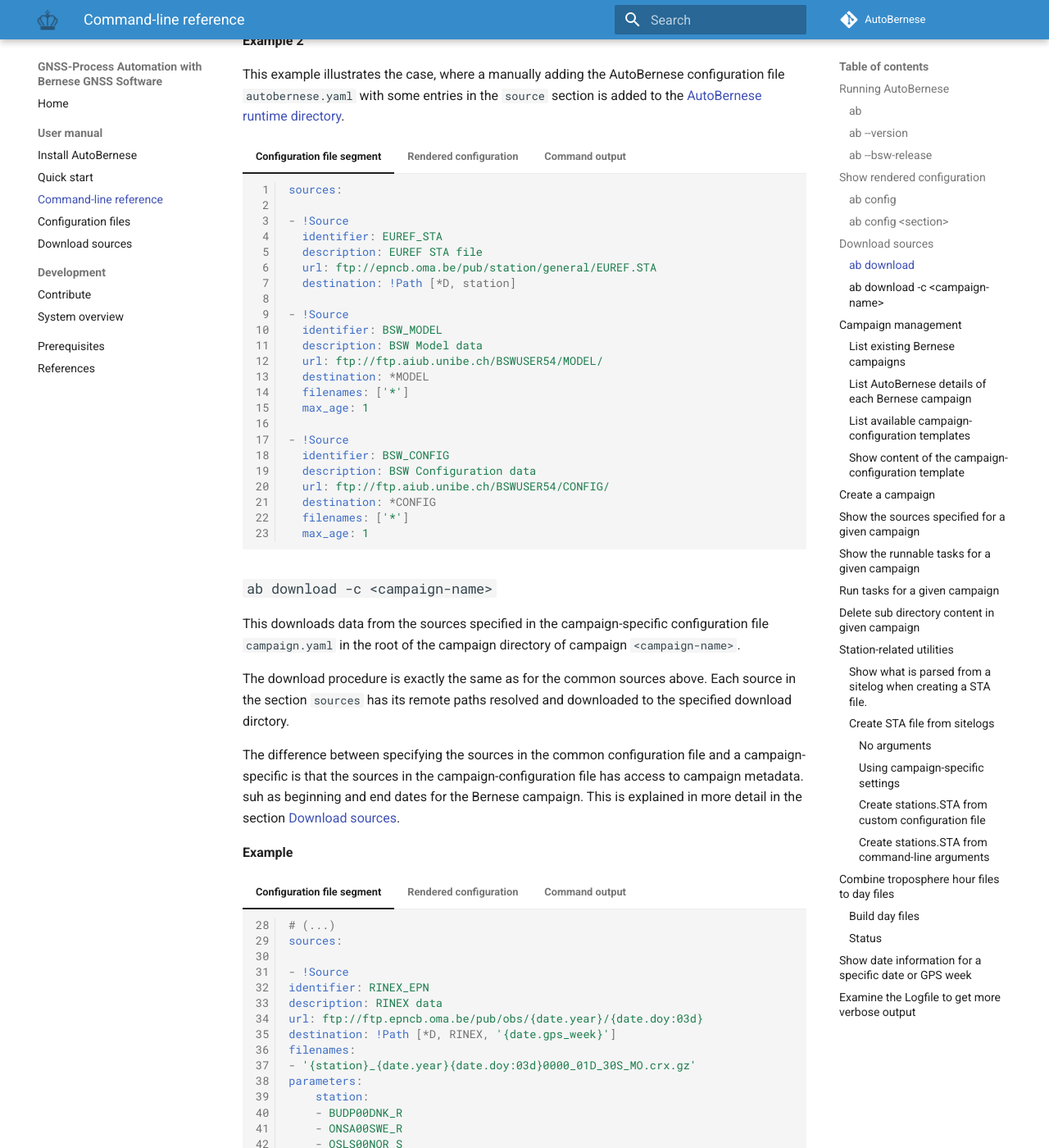
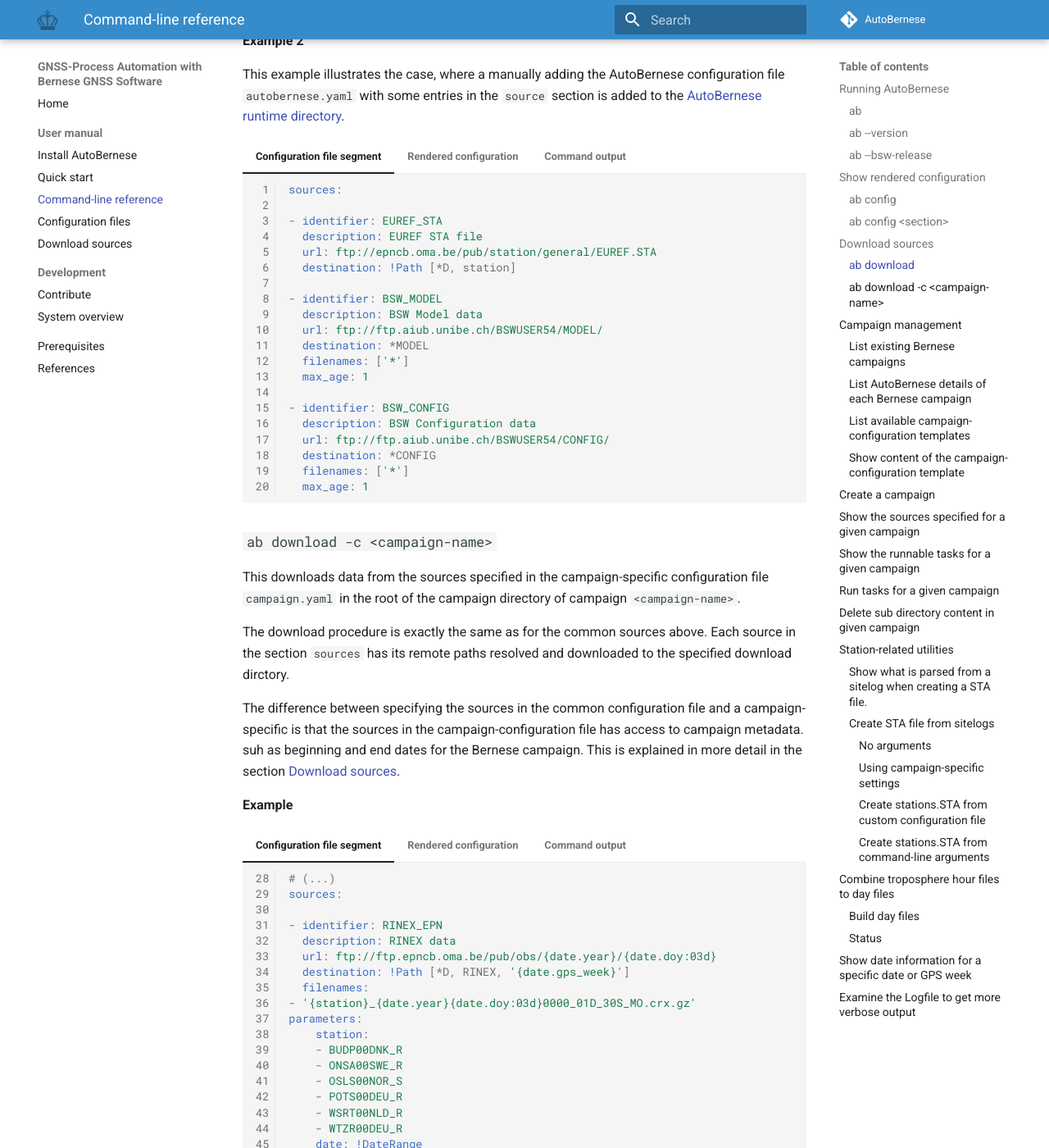
Before and after one commit to SDFIdk/AutoBernese, an MkDocs documentation site: the page built from docs/manual/command-reference.md, in a window 1280 px wide and 1400 px high, scrolled down 6908 px. Shown: the whole window at 82% size. Built offline with MkDocs 1.6.1 and Material for MkDocs 9.7.7, drawn with Linux system fonts in a browser that asks for light colours; comment, search, counter and statistics services are not loaded.

Commit message:
refactor: Remove !Source from configuration and use the same approach as for task definitions. Update documentation.

````diff
--- a/docs/manual/assets/autobernese.yaml
+++ b/docs/manual/assets/autobernese.yaml
@@ -21,31 +21,27 @@
 
 sources:
 
-- !Source
-  identifier: EUREF54_20_STA
+- identifier: EUREF54_20_STA
   description: EUREF STA file from epncb
   url: ftp://epncb.oma.be/pub/station/general/EUREF54_20.STA
   destination: !Path [*D, REF54]
   max_age: 1
 
-- !Source
-  identifier: BSW_MODEL
+- identifier: BSW_MODEL
   description: BSW Model data
   url: ftp://ftp.aiub.unibe.ch/BSWUSER54/MODEL/
   destination: *MODEL
   filenames: ['*']
   max_age: 1
 
-- !Source
-  identifier: BSW_CONFIG
+- identifier: BSW_CONFIG
   description: BSW Configuration data
   url: ftp://ftp.aiub.unibe.ch/BSWUSER54/CONFIG/
   destination: *CONFIG
   filenames: ['*']
   max_age: 1
 
-- !Source
-  identifier: BSW_REF
+- identifier: BSW_REF
   description: Universal and BSW-specific antenna files
   url: ftp://ftp.aiub.unibe.ch/BSWUSER54/REF/
   destination: !Path [*D, REF54]
@@ -79,8 +75,7 @@
   - IGS20_R.VEL
   max_age: 1
 
-- !Source
-  identifier: VMF3
+- identifier: VMF3
   description: Troposphere mapping function (VMF3/grid/1x1/operational)
   url: https://vmf.geo.tuwien.ac.at/trop_products/GRID/1x1/VMF3/VMF3_OP/{date.year}/VMF3_{date.year}{date.month:02d}{date.day:02d}.H{hour}
   destination: *TROPOSPHERE_IPATH
--- a/docs/manual/assets/campaign.yaml
+++ b/docs/manual/assets/campaign.yaml
@@ -141,8 +141,7 @@
 
 sources:
 
-- !Source
-  identifier: ITRF14
+- identifier: ITRF14
   description: IERS data needed for the EXAMPLE campaign
   url: https://datacenter.iers.org/products/reference-systems/terrestrial/itrf/itrf2014/
   filenames:
--- a/docs/manual/command-reference.md
+++ b/docs/manual/command-reference.md
@@ -340,22 +340,19 @@
     ```yaml linenums="1"
     sources:
 
-    - !Source
-      identifier: EUREF_STA
+    - identifier: EUREF_STA
       description: EUREF STA file
       url: ftp://epncb.oma.be/pub/station/general/EUREF.STA
       destination: !Path [*D, station]
 
-    - !Source
-      identifier: BSW_MODEL
+    - identifier: BSW_MODEL
       description: BSW Model data
       url: ftp://ftp.aiub.unibe.ch/BSWUSER54/MODEL/
       destination: *MODEL
       filenames: ['*']
       max_age: 1
 
-    - !Source
-      identifier: BSW_CONFIG
+    - identifier: BSW_CONFIG
       description: BSW Configuration data
       url: ftp://ftp.aiub.unibe.ch/BSWUSER54/CONFIG/
       destination: *CONFIG
@@ -450,12 +447,11 @@
     # (...)
     sources:
 
-    - !Source
-    identifier: RINEX_EPN
-    description: RINEX data
-    url: ftp://ftp.epncb.oma.be/pub/obs/{date.year}/{date.doy:03d}
-    destination: !Path [*D, RINEX, '{date.gps_week}']
-    filenames:
+    - identifier: RINEX_EPN
+      description: RINEX data
+      url: ftp://ftp.epncb.oma.be/pub/obs/{date.year}/{date.doy:03d}
+      destination: !Path [*D, RINEX, '{date.gps_week}']
+      filenames:
     - '{station}_{date.year}{date.doy:03d}0000_01D_30S_MO.crx.gz'
     parameters:
         station:
--- a/docs/manual/configuration-files.md
+++ b/docs/manual/configuration-files.md
@@ -507,8 +507,7 @@
 ```yaml
 sources:
 
-- !Source
-  identifier: ITRF14
+- identifier: ITRF14
   description: IERS data needed for the EXAMPLE campaign
   url: https://datacenter.iers.org/products/reference-systems/terrestrial/itrf/itrf2014/
   filenames:
--- a/docs/manual/download-sources.md
+++ b/docs/manual/download-sources.md
@@ -73,8 +62,7 @@
     ```yaml
     sources:
 
-    - !Source
-      identifier: EUREF_STA
+    - identifier: EUREF_STA
       description: EUREF STA file
       url: ftp://epncb.oma.be/pub/station/general/EUREF.STA
       destination: /path/to/DATAPOOL/station
@@ -86,8 +74,7 @@
     ```yaml
     sources:
 
-    - !Source
-      identifier: EUREF_STA
+    - identifier: EUREF_STA
       description: EUREF STA file
       url: ftp://epncb.oma.be/pub/station/general/EUREF.STA
       destination: !Path [*D, station]
@@ -110,16 +97,14 @@
     ```yaml
     sources:
 
-    - !Source
-      identifier: BSW_MODEL
+    - identifier: BSW_MODEL
       description: BSW Model data
       url: ftp://ftp.aiub.unibe.ch/BSWUSER54/MODEL/
       destination: /path/to/BERN54/GLOBAL/MODEL
       filenames: ['*']
       max_age: 1
 
-    - !Source
-      identifier: BSW_CONFIG
+    - identifier: BSW_CONFIG
       description: BSW Configuration data
       url: ftp://ftp.aiub.unibe.ch/BSWUSER54/CONFIG/
       destination: /path/to/BERN54/GLOBAL/CONFIG
@@ -132,16 +117,14 @@
     ```yaml
     sources:
 
-    - !Source
-      identifier: BSW_MODEL
+    - identifier: BSW_MODEL
       description: BSW Model data
       url: ftp://ftp.aiub.unibe.ch/BSWUSER54/MODEL/
       destination: *MODEL
       filenames: ['*']
       max_age: 1
 
-    - !Source
-      identifier: BSW_CONFIG
+    - identifier: BSW_CONFIG
       description: BSW Configuration data
       url: ftp://ftp.aiub.unibe.ch/BSWUSER54/CONFIG/
       destination: *CONFIG
@@ -166,8 +149,7 @@
     ```yaml
     sources:
 
-    - !Source
-      identifier: ANTENNA_FILES
+    - identifier: ANTENNA_FILES
       description: Universal and BSW-specific antenna files
       url: ftp://ftp.aiub.unibe.ch/BSWUSER54/REF/
       destination: /path/to/DATAPOOL/REF54
@@ -184,8 +166,7 @@
     ```yaml
     sources:
 
-    - !Source
-      identifier: ANTENNA_FILES
+    - identifier: ANTENNA_FILES
       description: Universal and BSW-specific antenna files
       url: ftp://ftp.aiub.unibe.ch/BSWUSER54/REF/
       destination: !Path [*D, REF54]
@@ -208,8 +189,7 @@
     ```yaml
     sources:
 
-    - !Source
-      identifier: ION_BIA_2022
+    - identifier: ION_BIA_2022
       description: Ionosphere and satellite-bias files
       url: ftp://ftp.aiub.unibe.ch/CODE/2022/
       destination: /path/to/DATAPOOL/CODE/2022
@@ -219,8 +199,7 @@
       - '*.BIA.gz'
       - '*.BIA.Z'
 
-    - !Source
-      identifier: ION_SAT_2023
+    - identifier: ION_SAT_2023
       description: Ionosphere and satellite-bias files
       url: ftp://ftp.aiub.unibe.ch/CODE/2023/
       destination: /path/to/DATAPOOL/CODE/2023
@@ -236,8 +215,7 @@
     ```yaml
     sources:
 
-    - !Source
-      identifier: ION_SAT
+    - identifier: ION_SAT
       description: Ionosphere and satellite-bias files
       url: ftp://ftp.aiub.unibe.ch/CODE/{year}/
       destination: !Path [*D, CODE, '{year}']
@@ -262,8 +240,7 @@
     ```yaml
     sources:
 
-    - !Source
-      identifier: VMF3_1x1
+    - identifier: VMF3_1x1
       description: TU Wien Vienna Mapping Model 3
       url: https://vmf.geo.tuwien.ac.at/trop_products/GRID/1x1/VMF3/VMF3_OP/2023/
       filenames:
@@ -280,8 +257,7 @@
     ```yaml
     sources:
 
-    - !Source
-      identifier: VMF3_1x1
+    - identifier: VMF3_1x1
       description: TU Wien Vienna Mapping Model 3
       url: https://vmf.geo.tuwien.ac.at/trop_products/GRID/1x1/VMF3/VMF3_OP/{date.year}/VMF3_{date.year}{date.month:02d}{date.day:02d}.H{hour}
       destination: !Path [*D, VMF3, '1x1_OP', '{date.year}']
````
Also changed, not shown: other parts of docs/manual/configuration-files.md (+2 -2 lines), other parts of docs/manual/download-sources.md (+6 -17 lines), 5 other files.
